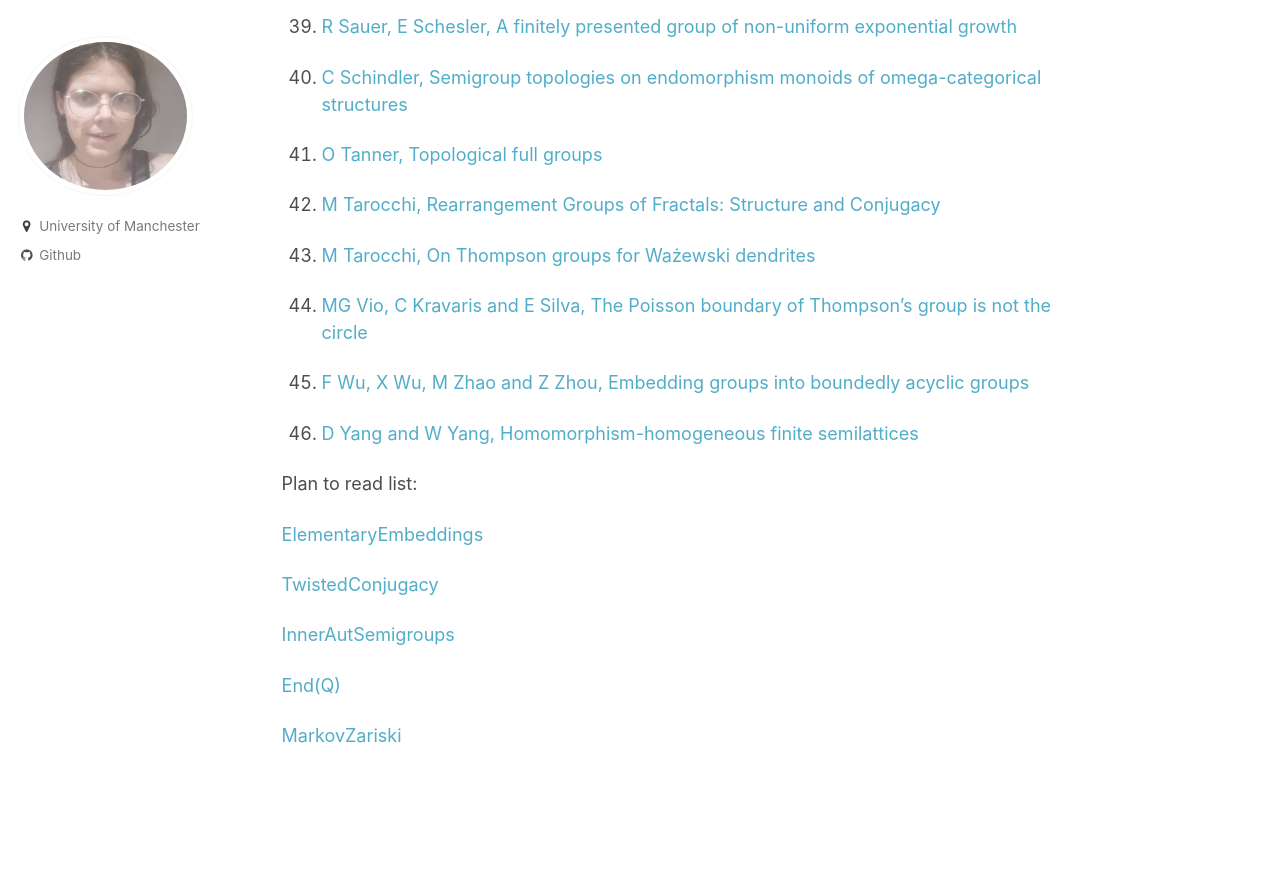
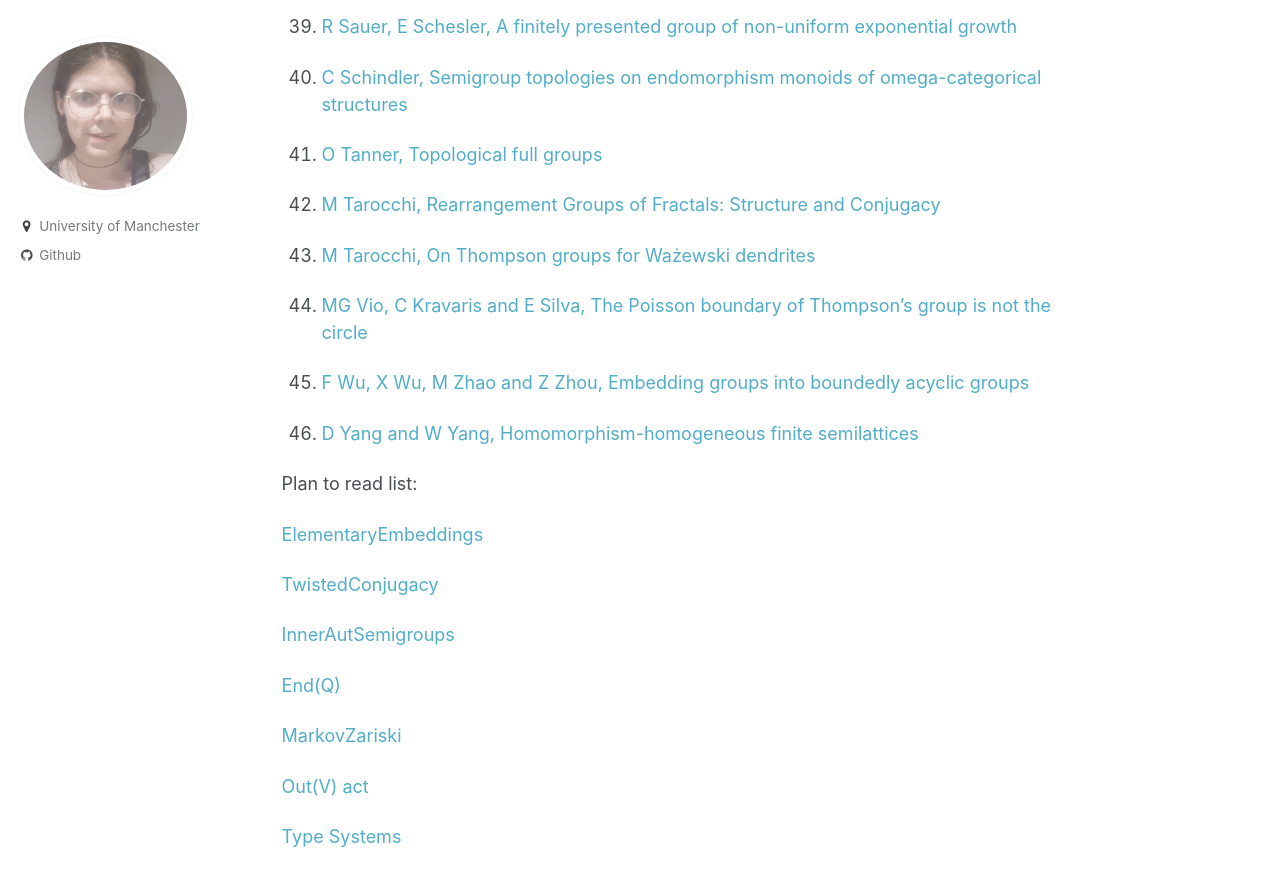
Before and after one commit to le27/L-Elliott, a Jekyll site: the page built from _pages/papers.md, in a window 1280 px wide and 900 px high, scrolled down 4775 px. Shown: the top 886 px of the window. Built offline with Jekyll 4.4.1, drawn with Linux system fonts in a browser that asks for light colours; formulas are drawn with MathJax 3; before the commit the page ends 5575 px from its top, so only the background shows below that.

Commit message:
Update papers.md

```diff
--- a/_pages/papers.md
+++ b/_pages/papers.md
@@ -179,3 +179,7 @@ Plan to read list:
 [End(Q)](https://arxiv.org/pdf/2305.04921)
 
 [MarkovZariski](https://arxiv.org/abs/math/0703304)
+
+[Out(V) act](https://arxiv.org/pdf/2512.14324)
+
+[Type Systems](https://arxiv.org/abs/2206.12631)
```
